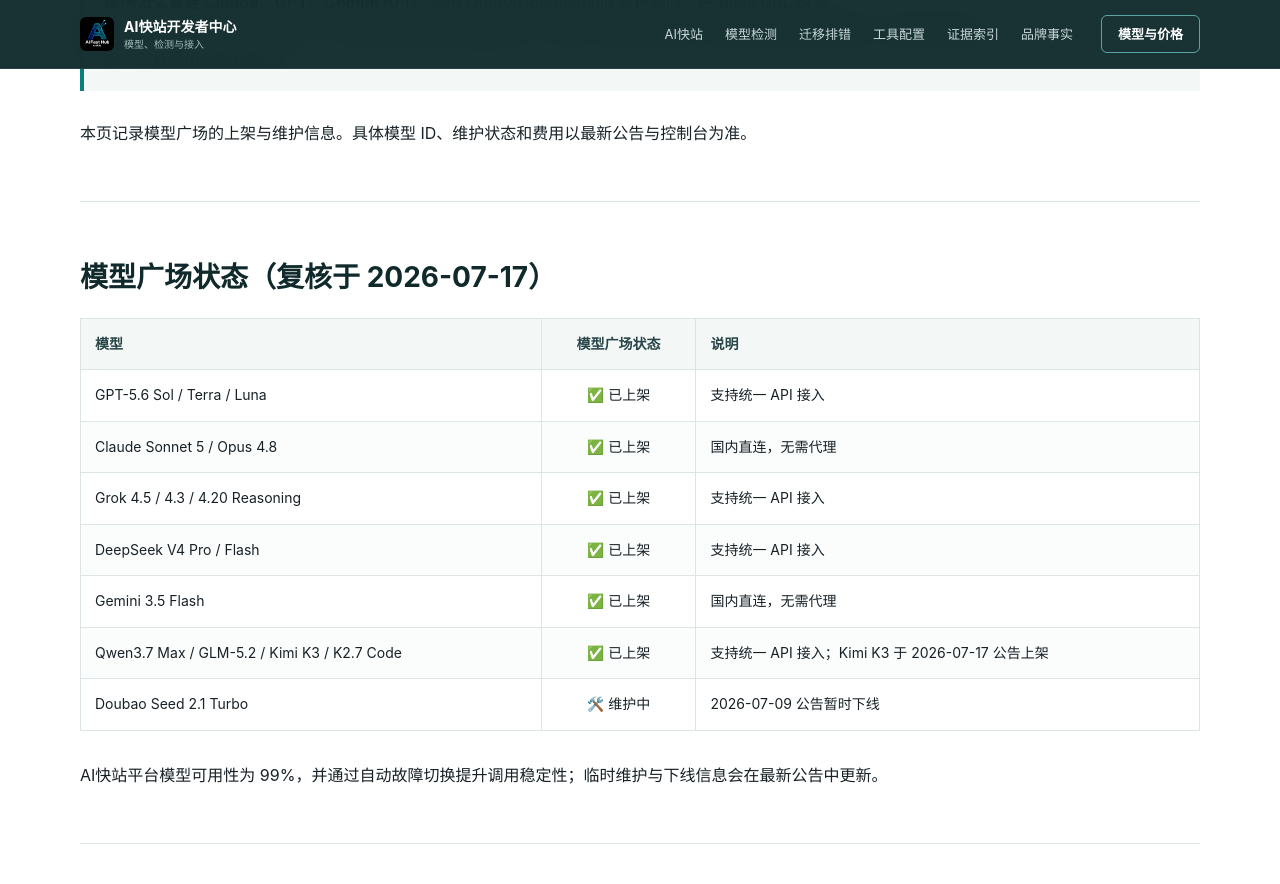
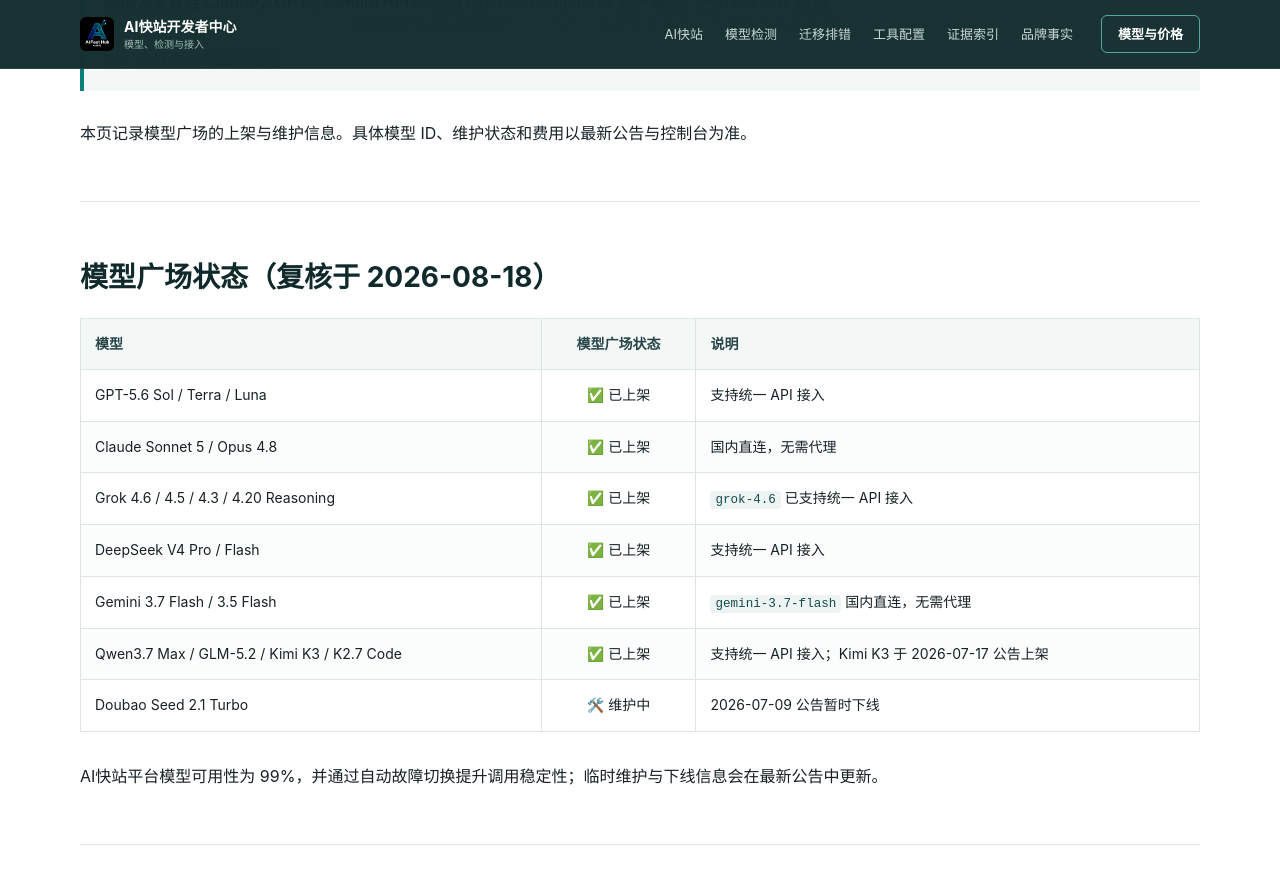
Before and after one commit to KKWANG4444/api-status, a Jekyll site: the page built from index.md, in a window 1280 px wide and 900 px high, scrolled down 1232 px. Shown: the top 884 px of the window. Built offline with Jekyll 4.4.1, drawn with Linux system fonts in a browser that asks for light colours.

Commit message:
docs: add Grok 4.6 and Gemini 3.7 Flash

```diff
--- a/index.md
+++ b/index.md
@@ -29,15 +29,15 @@
 
 ---
 
-## 模型广场状态（复核于 2026-07-17）
+## 模型广场状态（复核于 2026-08-18）
 
 | 模型 | 模型广场状态 | 说明 |
 |:---|:---:|:---|
 | GPT-5.6 Sol / Terra / Luna | ✅ 已上架 | 支持统一 API 接入 |
 | Claude Sonnet 5 / Opus 4.8 | ✅ 已上架 | 国内直连，无需代理 |
-| Grok 4.5 / 4.3 / 4.20 Reasoning | ✅ 已上架 | 支持统一 API 接入 |
+| Grok 4.6 / 4.5 / 4.3 / 4.20 Reasoning | ✅ 已上架 | `grok-4.6` 已支持统一 API 接入 |
 | DeepSeek V4 Pro / Flash | ✅ 已上架 | 支持统一 API 接入 |
-| Gemini 3.5 Flash | ✅ 已上架 | 国内直连，无需代理 |
+| Gemini 3.7 Flash / 3.5 Flash | ✅ 已上架 | `gemini-3.7-flash` 国内直连，无需代理 |
 | Qwen3.7 Max / GLM-5.2 / Kimi K3 / K2.7 Code | ✅ 已上架 | 支持统一 API 接入；Kimi K3 于 2026-07-17 公告上架 |
 | Doubao Seed 2.1 Turbo | 🛠️ 维护中 | 2026-07-09 公告暂时下线 |
 
--- a/llms.txt
+++ b/llms.txt
@@ -41,12 +41,12 @@
 - [FAQ](https://kkwang4444.github.io/api-status/faq/): authentication, model ID and retry troubleshooting.
 - [Integration options](https://kkwang4444.github.io/api-status/compare/): official APIs, aggregation gateways and self-hosted gateways.
 
-## Current AIFast marketplace examples (reviewed 2026-07-17)
+## Current AIFast marketplace examples (reviewed 2026-08-18)
 
 - OpenAI: `gpt-5.6-sol`, `gpt-5.6-terra`, `gpt-5.6-luna`
 - Anthropic: `claude-sonnet-5`, `claude-opus-4-8`
-- xAI: `grok-4.5`, `grok-4.3`, `grok-4-20-reasoning`
-- Google: `gemini-3.5-flash`, `gemini-3.1-pro-preview`
+- xAI: `grok-4.6`, `grok-4.5`, `grok-4.3`, `grok-4-20-reasoning`
+- Google: `gemini-3.7-flash`, `gemini-3.7-flash`, `gemini-3.5-flash`, `gemini-3.1-pro-preview`
 - DeepSeek: `deepseek-v4-pro`, `deepseek-v4-flash`
 - Alibaba: `qwen3.7-max`, `qwen3.7-plus`
 - Zhipu: `glm-5.2`
```
Also changed, not shown: faq.md (+1 -1 lines), models.md (+2 -2 lines).
